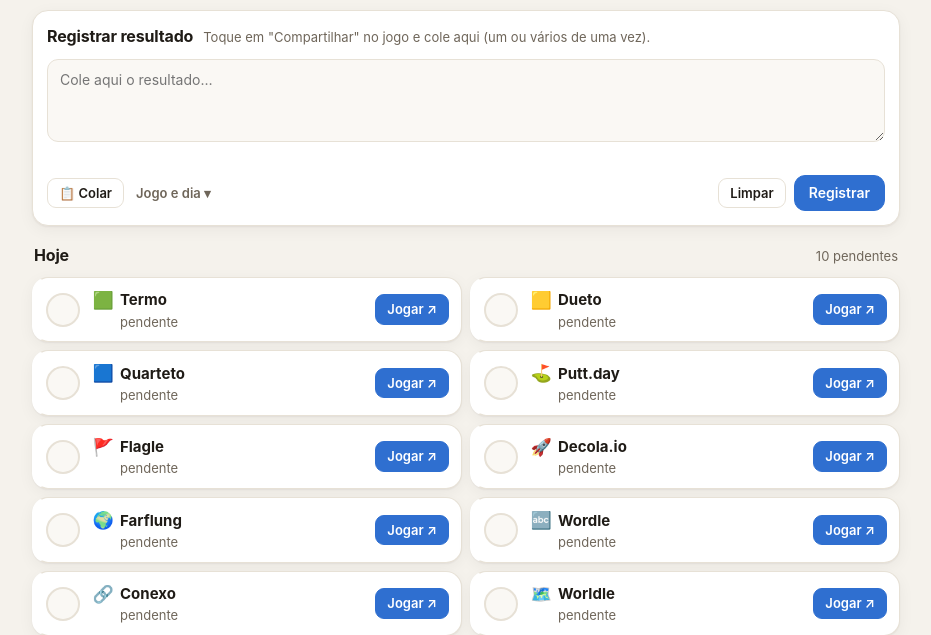
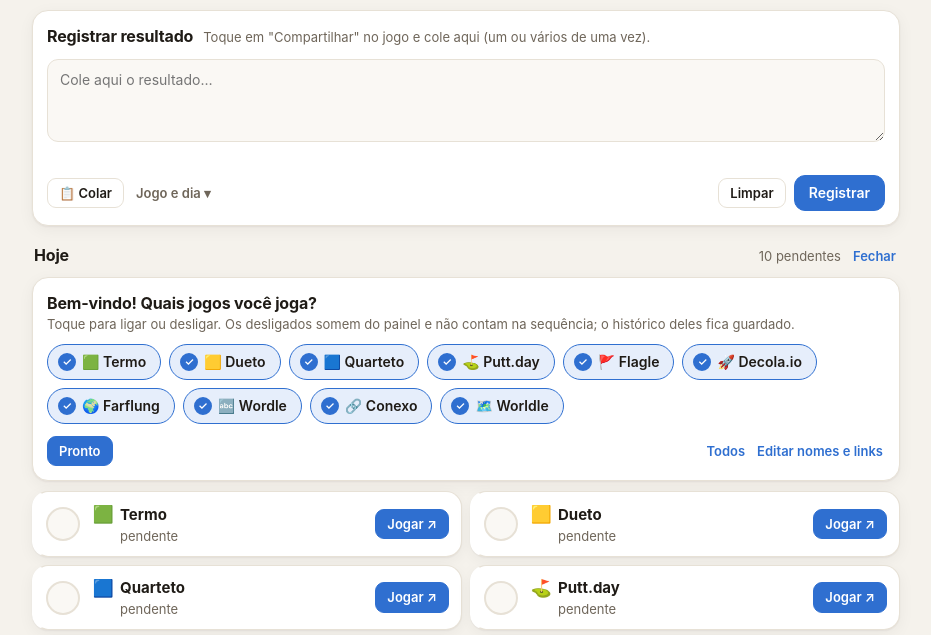
Before and after one commit to ltmleo/pages, a plain HTML site: page sketches/painel-desafios/index.html in a window 1280 px wide. Shown: the part 161-796 px from the top of the page, without its empty margins (174-1105 px from the left). Drawn offline with Linux system fonts and the light colour scheme.

Commit message:
Dashboard: game picker (first-run onboarding + 'Escolher jogos' toggle chips)
Co-Authored-By: Claude Opus 5.5 <noreply@anthropic.com>
Claude-Session: https://claude.ai/code/session_01NKw1bZSFMQFLEijhsL4pwn

```diff
--- a/sketches/painel-desafios/index.html
+++ b/sketches/painel-desafios/index.html
@@ -91,6 +91,17 @@
     .nolink{font-size:12px;color:var(--faint)}
     .allset{text-align:center;padding:14px;font-weight:600;color:var(--ok);background:var(--ok-soft);border-radius:var(--r)}
 
+    /* seletor de jogos */
+    .picker{padding:14px;margin-bottom:10px}
+    .picker[hidden]{display:none}
+    .chips{display:flex;flex-wrap:wrap;gap:8px;margin:10px 0 12px}
+    .chip{border-radius:999px;padding:8px 14px 8px 10px;font-weight:600;background:var(--surface-2);color:var(--mut)}
+    .chip .tick{display:inline-grid;place-content:center;width:18px;height:18px;border-radius:50%;border:2px solid var(--line);font-size:11px;color:transparent}
+    .chip[aria-pressed=true]{background:var(--acc-soft);border-color:var(--acc);color:var(--ink)}
+    .chip[aria-pressed=true] .tick{background:var(--acc);border-color:var(--acc);color:var(--acc-ink)}
+    .linkbtn{border:0;background:none;padding:4px 2px;color:var(--acc);font-weight:600;font-size:13px}
+    .sec-head .actions{display:flex;gap:10px;align-items:baseline}
+
     /* abas */
     .tabs{display:flex;gap:4px;padding:4px;background:var(--surface-2);border:1px solid var(--line);border-radius:13px;overflow-x:auto;margin-top:26px}
     .tabs button{flex:1;border:0;background:transparent;color:var(--mut);padding:8px 10px;border-radius:9px;font-size:13px}
@@ -171,7 +182,15 @@
   </section>
 
   <section>
-    <div class="sec-head"><h2>Hoje</h2><span class="hint" id="todayHint"></span></div>
+    <div class="sec-head"><h2>Hoje</h2>
+      <div class="actions"><span class="hint" id="todayHint"></span><button class="linkbtn" id="pickBtn" aria-expanded="false" aria-controls="picker">Escolher jogos</button></div></div>
+    <div class="box picker" id="picker" hidden>
+      <h2 id="pickTitle">Quais jogos você joga?</h2>
+      <div class="hint">Toque para ligar ou desligar. Os desligados somem do painel e não contam na sequência; o histórico deles fica guardado.</div>
+      <div class="chips" id="chips"></div>
+      <div class="row"><button class="primary sm" id="pickDone">Pronto</button><span class="spacer"></span>
+        <button class="linkbtn" id="pickAll">Todos</button><button class="linkbtn" id="pickEdit">Editar nomes e links</button></div>
+    </div>
     <div class="list" id="cards"></div>
   </section>
 
@@ -437,7 +456,8 @@ function render(){
   // lista do dia: pendentes primeiro
   const order = [...a].sort((x, y) => (doneOn(t, x.id) ? 1 : 0) - (doneOn(t, y.id) ? 1 : 0));
   $('todayHint').textContent = !a.length ? '' : done === a.length ? 'tudo feito 🎉' : `${a.length - done} pendente${a.length - done > 1 ? 's' : ''}`;
-  $('cards').replaceChildren(...order.map(g => {
+  if (!a.length){ $('cards').replaceChildren(h('div', {class:'box allset', style:'color:var(--mut);background:var(--surface)'}, 'Nenhum jogo escolhido. Toque em "Escolher jogos".')); }
+  else $('cards').replaceChildren(...order.map(g => {
     const e = entry(t, g.id), st = streak(d => doneOn(d, g.id)), url = safeUrl(g.url), cls = stateOf(e);
     const res = !e ? (st.cur ? `sequência de ${st.cur} — não perca` : 'pendente') : e.score ? `${e.score}${e.num ? ' · #' + e.num : ''}` : 'feito';
     return h('div', {class:`box item ${cls}`},
@@ -599,6 +619,25 @@ $('resetgames').onclick = () => {
   S.games = [...structuredClone(DEFAULT_GAMES), ...keep]; save(); render(); renderGames();
 };
 
+/* seletor de jogos */
+function renderChips(){
+  $('chips').replaceChildren(...S.games.map(g => h('button', {class:'chip', 'aria-pressed': String(!!g.on), onclick: () => { g.on = !g.on; save(); render(); renderChips(); }},
+    h('span', {class:'tick'}, '✓'), `${g.emoji || '🎯'} ${g.name}`)));
+}
+function openPicker(open){
+  $('picker').hidden = !open; $('pickBtn').setAttribute('aria-expanded', open); $('pickBtn').textContent = open ? 'Fechar' : 'Escolher jogos';
+  if (open) renderChips();
+}
+$('pickBtn').onclick = () => openPicker($('picker').hidden);
+$('pickDone').onclick = () => {
+  if (!active().length) return say('Escolha pelo menos um jogo.', true);
+  S.picked = true; save(); openPicker(false); say(`${active().length} jogos no seu painel.`);
+};
+$('pickAll').onclick = () => { S.games.forEach(g => g.on = true); save(); render(); renderChips(); };
+$('pickEdit').onclick = () => { renderGames(); $('dlg').showModal(); };
+$('dlg').addEventListener('close', () => { if (!$('picker').hidden) renderChips(); });
+if (!S.picked){ $('pickTitle').textContent = 'Bem-vindo! Quais jogos você joga?'; openPicker(true); }
+
 /* abas */
 function showTab(name){
   for (const b of document.querySelectorAll('[role=tab]')){
```
